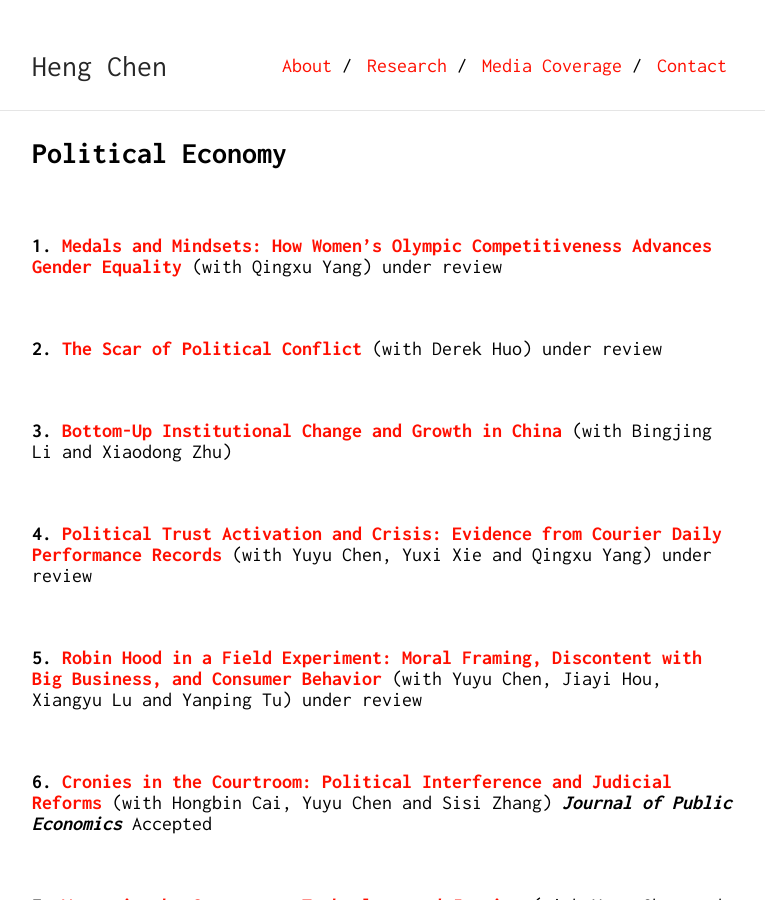
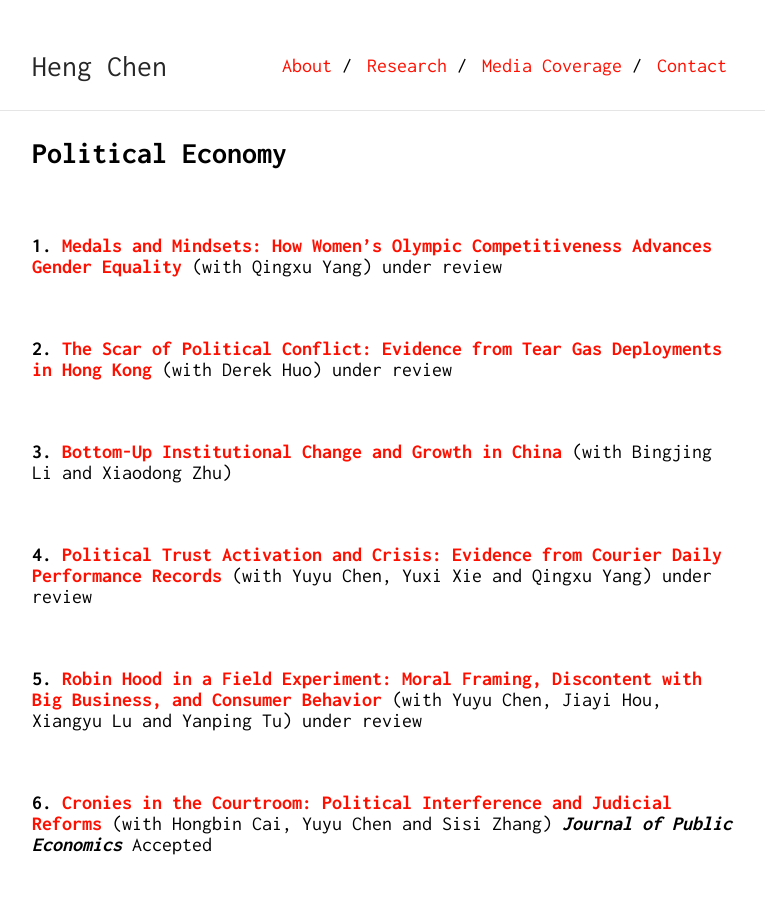
Before and after one commit to Shuyan0210611X/henrychen.github.io, a Jekyll site: the page built from research.md, in a window 1280 px wide and 900 px high. Shown: the whole window, without its empty margins (258-1023 px from the left). Built offline with Jekyll 4.4.1, drawn with Linux system fonts in a browser that asks for light colours; our own code applies the rules of GitHub Pages for plain Markdown files.

Commit message:
Update research.md

```diff
--- a/research.md
+++ b/research.md
@@ -12,7 +12,8 @@ Competitiveness Advances Gender Equality**](/files/Olyimpic.pdf) (with Qingxu Ya
 
 <br>
 
-**2.** [**The Scar of Political Conflict**](/files/housing-2025-submission.pdf) (with Derek Huo) under review
+**2.** [**The Scar of Political Conflict: Evidence from Tear Gas
+Deployments in Hong Kong**](/files/housing-2025-submission.pdf) (with Derek Huo) under review
 
 <br>
 
```
